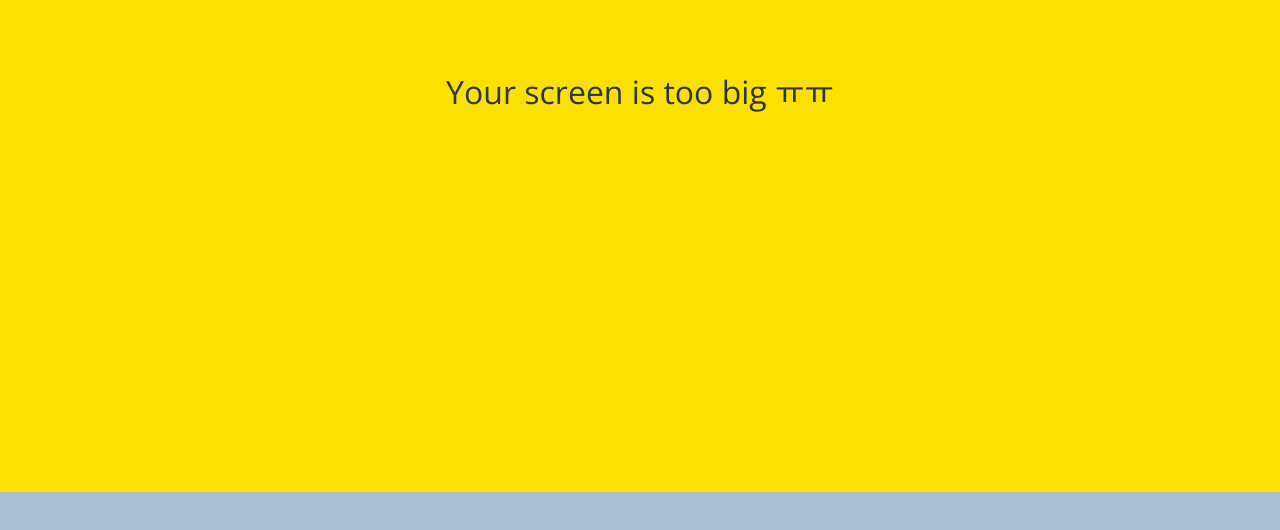
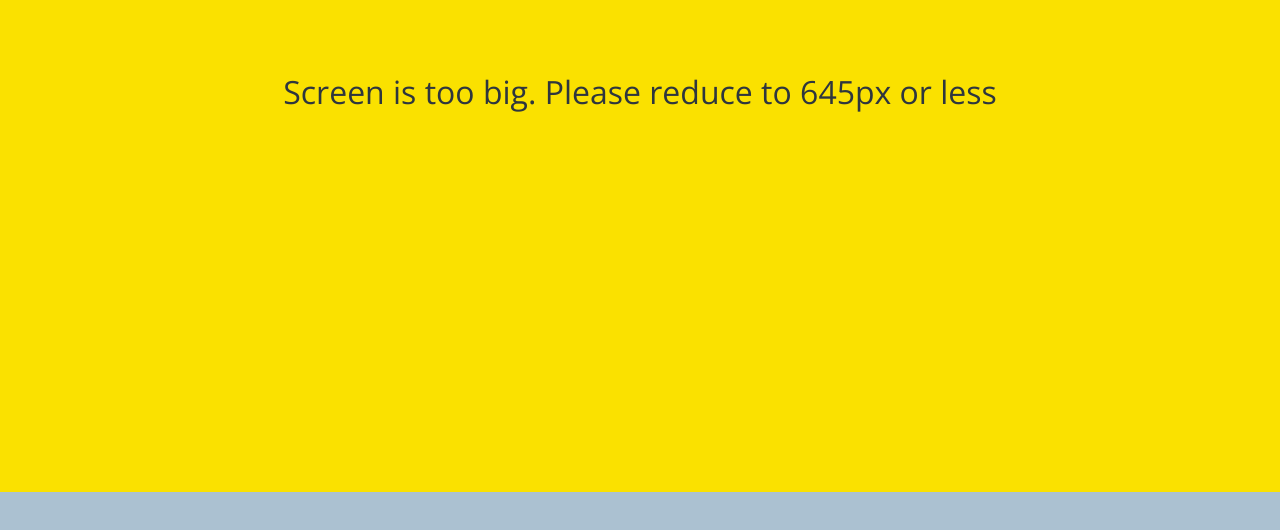
Before and after one commit to ffenland/cocoatalk, a plain HTML site: page chat.html in a window 1280 px wide. Shown: the part 308-838 px from the top of the page. Drawn offline with nearby package versions, Linux system fonts and the light colour scheme; grey boxes are pictures that could not be loaded.

Commit message:
screen error message edit

```diff
--- a/chat.html
+++ b/chat.html
@@ -106,7 +106,7 @@
     </form>
 
     <div id="no-mobile">
-      <span>Your screen is too big ㅠㅠ</span>
+      <span>Screen is too big. Please reduce to 645px or less</span>
     </div>
   </body>
 </html>
```
Also changed, not shown: chats.html (+1 -1 lines), find.html (+1 -1 lines), friends.html (+1 -1 lines), index.html (+1 -1 lines), more.html (+1 -1 lines), settings.html (+2 -2 lines).
